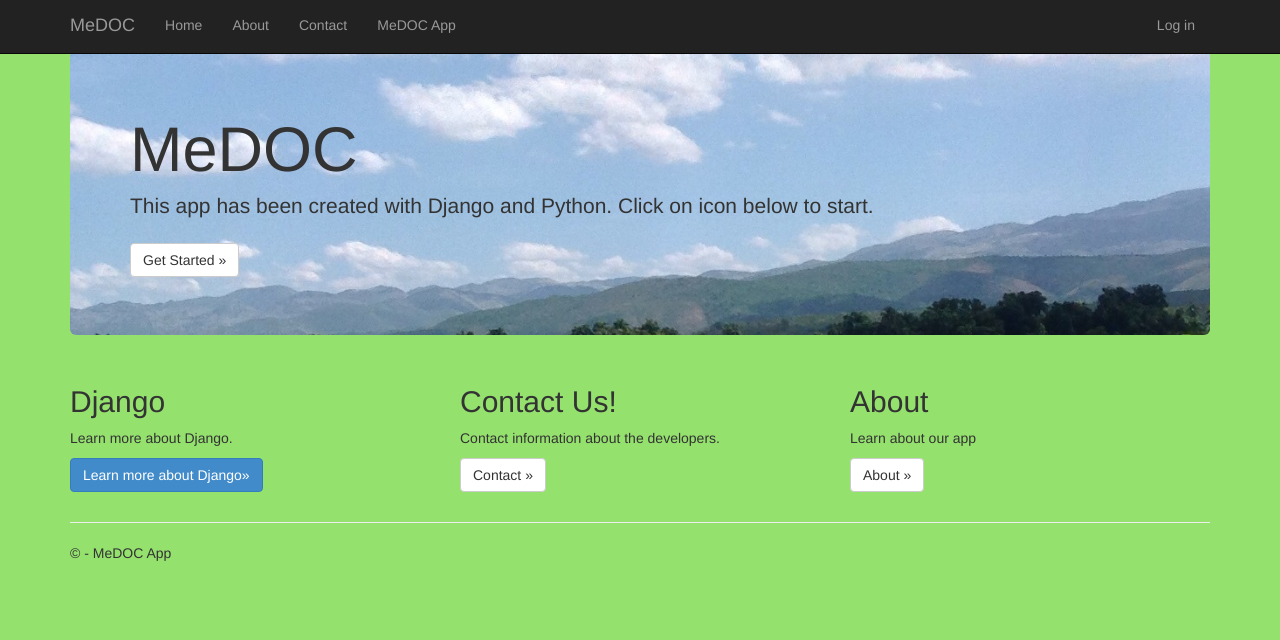
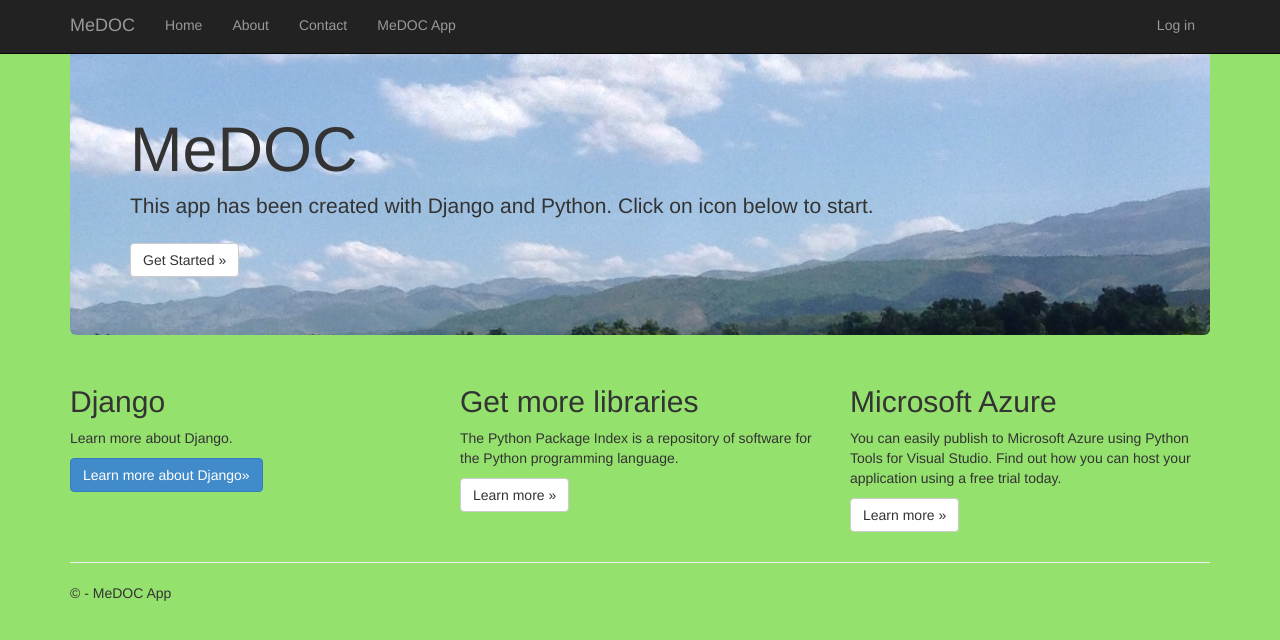
Before and after one commit to AlexandreSeb97/medoc, a Django app: template app/templates/app/index.html in a window 1280 px wide. Shown: the top 640 px of the page. Run offline with Django 3.2, Linux system fonts and the light colour scheme; the template is opened without the code that fills it, so the values that code supplies are empty; some libraries are stand-ins or nearby versions.

Commit message:
Revert "Update index.html"
This reverts commit f3b06bdcd435c6b663bb0876be0dc1111acb4bf2.

```diff
--- a/app/templates/app/index.html
+++ b/app/templates/app/index.html
@@ -20,14 +20,14 @@
 
     </div>
     <div class="col-md-4">
-        <h2>Contact Us!</h2>
-        <p>Contact information about the developers.</p>
-        <p><a class="btn btn-default" href="{% url 'contact' %}">Contact &raquo;</a></p>
+        <h2>Get more libraries</h2>
+        <p>The Python Package Index is a repository of software for the Python programming language.</p>
+        <p><a class="btn btn-default" href="https://pypi.python.org/pypi">Learn more &raquo;</a></p>
     </div>
     <div class="col-md-4">
-        <h2>About</h2>
-        <p>Learn about our app</p>
-        <p><a class="btn btn-default" href="{% url 'about' %}">About &raquo;</a></p>
+        <h2>Microsoft Azure</h2>
+        <p>You can easily publish to Microsoft Azure using Python Tools for Visual Studio. Find out how you can host your application using a free trial today.</p>
+        <p><a class="btn btn-default" href="http://azure.microsoft.com">Learn more &raquo;</a></p>
     </div>
 </div>
 
```
